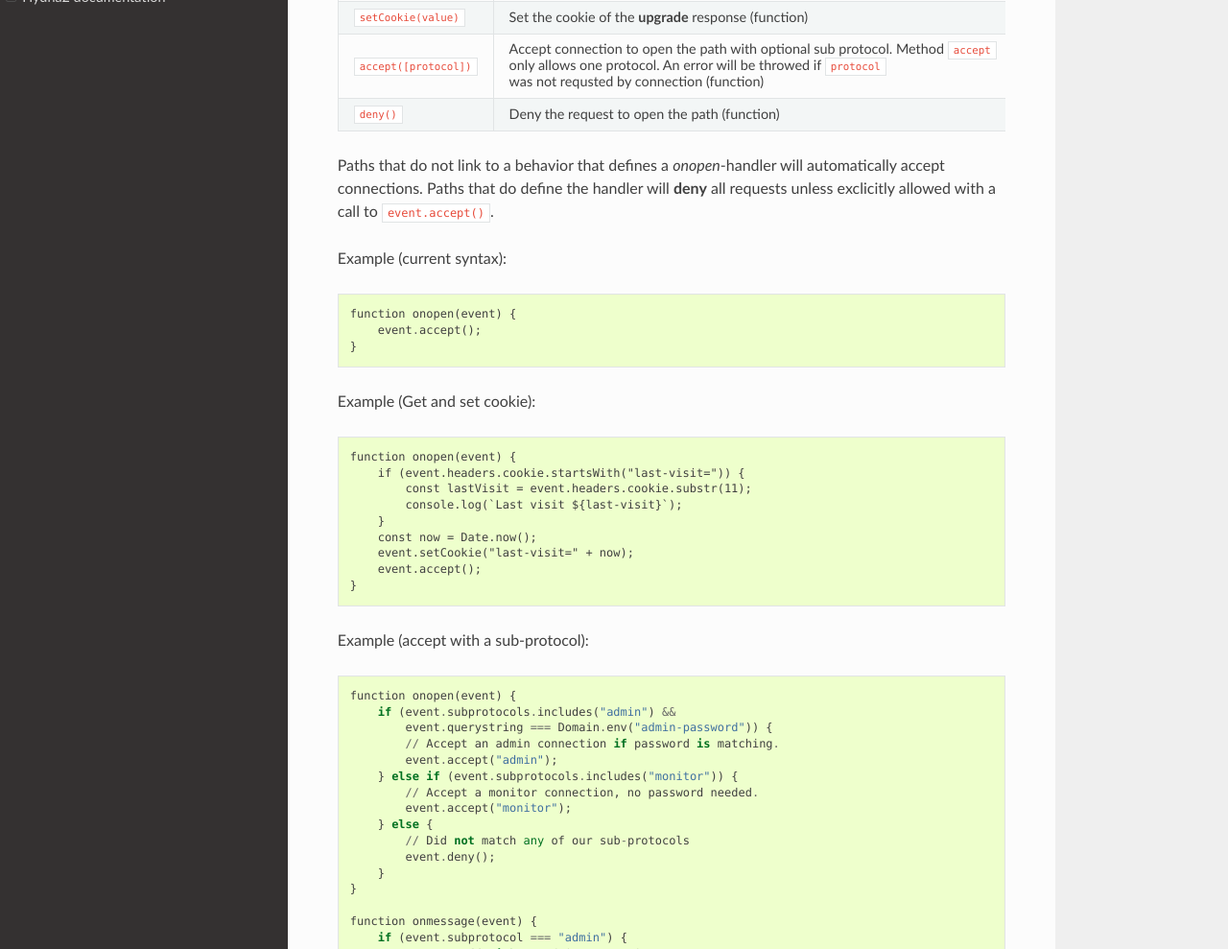
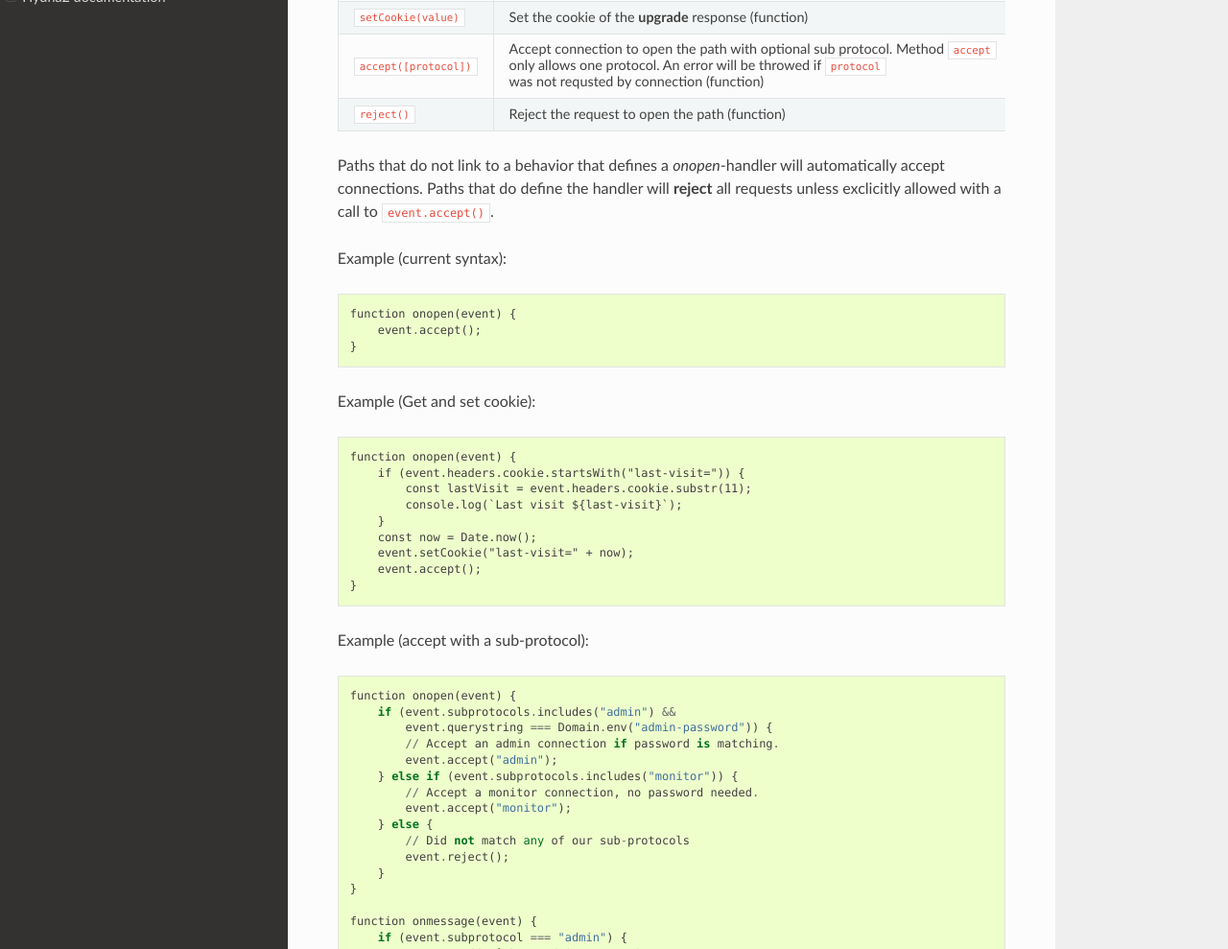
Before and after one commit to strange/hydna-docs, a Sphinx documentation site: the page built from docs/index.rst, in a window 1280 px wide and 1400 px high, scrolled down 2721 px. Shown: the part 148-1137 px from the top of the window at 96% size. Built offline with Sphinx 7.4.7 and the Read the Docs theme 2.0.0, drawn with Linux system fonts in a browser that asks for light colours.

Commit message:
reject in favor of deny

```diff
--- a/docs/index.rst
+++ b/docs/index.rst
@@ -141,12 +141,12 @@ Attributes              Description
                         protocol. Method ``accept`` only allows one protocol.
                         An error will be throwed if ``protocol`` was not
                         requsted by connection (function)
-``deny()``              Deny the request to open the path (function)
+``reject()``            Reject the request to open the path (function)
 ======================= ====================================================
 
 Paths that do not link to a behavior that defines a `onopen`-handler will
 automatically accept connections. Paths that do define the handler will
-**deny** all requests unless exclicitly allowed with a call to
+**reject** all requests unless exclicitly allowed with a call to
 ``event.accept()``.
 
 Example (current syntax)::
@@ -180,7 +180,7 @@ Example (accept with a sub-protocol)::
             event.accept("monitor");
         } else {
             // Did not match any of our sub-protocols
-            event.deny();
+            event.reject();
         }
     }
 
```
